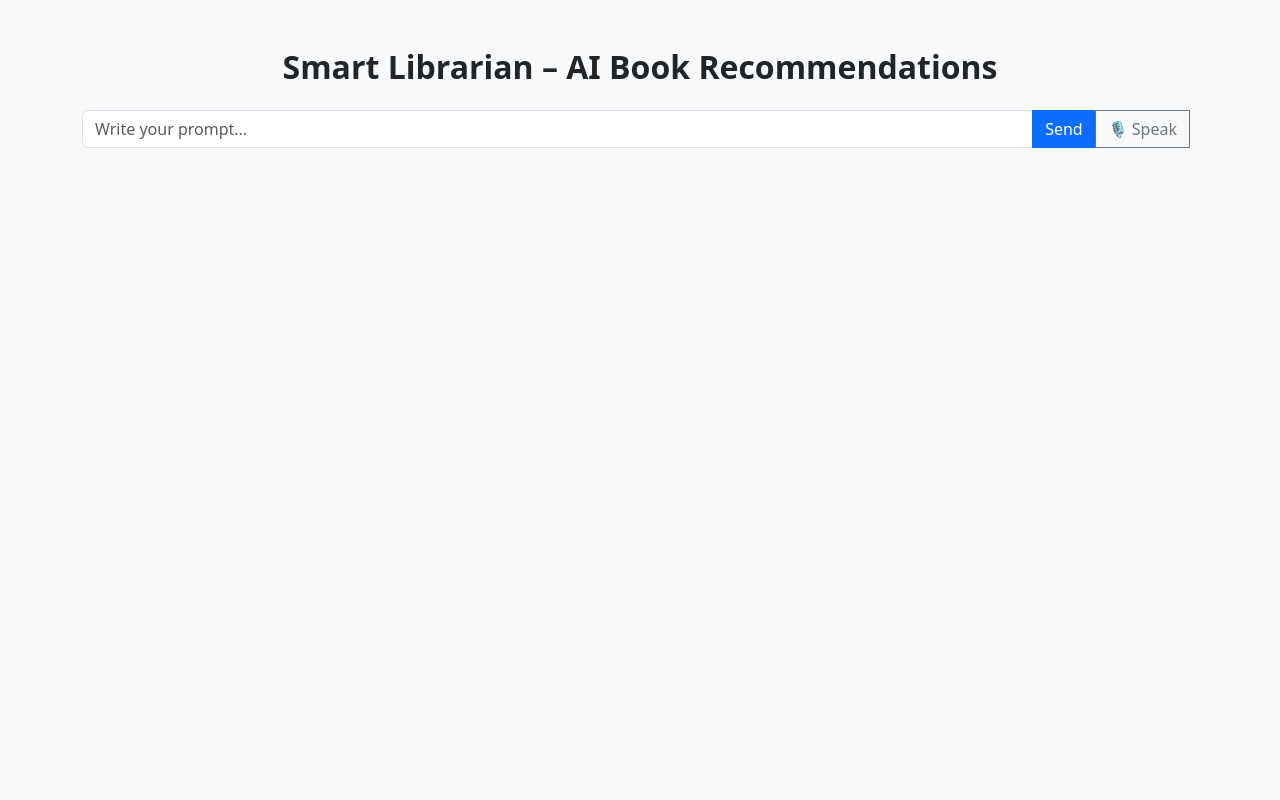
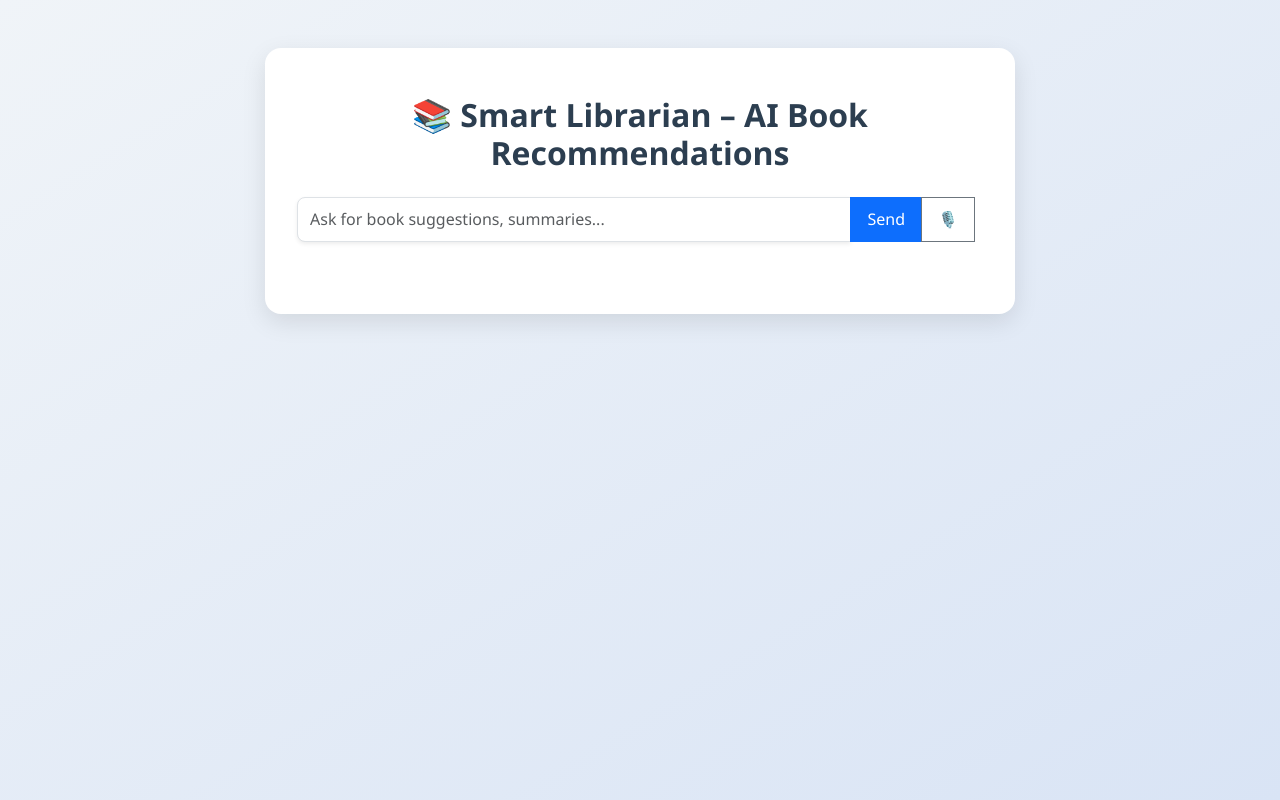
Before and after one commit to Rareshs/DavaX_OpenAI, a Flask app: page / in a window 1280 px wide. Run offline with Flask 3, Linux system fonts and the light colour scheme.

Commit message:
Better UI

```diff
--- a/templates/index.html
+++ b/templates/index.html
@@ -4,24 +4,80 @@
     <meta charset="UTF-8">
     <title>Smart Librarian</title>
     <link href="https://cdn.jsdelivr.net/npm/bootstrap@5.3.2/dist/css/bootstrap.min.css" rel="stylesheet">
+    <style>
+        body {
+            background: linear-gradient(to bottom right, #f0f4f8, #d9e4f5);
+            min-height: 100vh;
+            font-family: "Segoe UI", Roboto, sans-serif;
+        }
+
+        .app-container {
+            max-width: 750px;
+            background-color: #ffffff;
+            border-radius: 16px;
+            padding: 3rem 2rem;
+            box-shadow: 0 8px 24px rgba(0, 0, 0, 0.1);
+        }
+
+        .app-title {
+            font-weight: 700;
+            font-size: 2rem;
+            color: #2c3e50;
+        }
+
+        .input-group > input {
+            border-top-left-radius: 8px;
+            border-bottom-left-radius: 8px;
+        }
+
+        .input-group > button {
+            border-top-right-radius: 8px;
+            border-bottom-right-radius: 8px;
+        }
+
+        .btn {
+            height: 100%;
+            padding: 0.6rem 1rem;
+        }
+
+        .card-title {
+            font-weight: 600;
+            font-size: 1.2rem;
+            color: #34495e;
+        }
+
+        .card-text {
+            font-size: 1.05rem;
+            color: #333;
+        }
+
+        #image-container img {
+            transition: transform 0.3s ease;
+        }
+
+        #image-container img:hover {
+            transform: scale(1.03);
+        }
+    </style>
 </head>
-<body class="bg-light">
+<body>
 
-<div class="container py-5">
-    <h2 class="mb-4 text-center fw-bold">Smart Librarian – AI Book Recommendations</h2>
+<div class="container py-5 d-flex justify-content-center">
+    <div class="app-container w-100">
+        <h2 class="app-title text-center mb-4">📚 Smart Librarian – AI Book Recommendations</h2>
 
         <form method="POST" class="mb-4">
             <div class="input-group">
-            <input type="text" id="query-input" name="query" placeholder="Write your prompt..." class="form-control" required>
+                <input type="text" id="query-input" name="query" placeholder="Ask for book suggestions, summaries..." class="form-control shadow-sm" required>
                 <button type="submit" class="btn btn-primary">Send</button>
-            <button type="button" class="btn btn-outline-secondary" id="start-recording-btn">🎙️ Speak</button>
+                <button type="button" class="btn btn-outline-secondary" id="start-recording-btn">🎙️</button>
             </div>
         </form>
 
         {% if result %}
-        <div class="card mb-4 shadow-sm">
+            <div class="card mb-4 shadow-sm border-0">
                 <div class="card-body">
-                <h5 class="card-title">📖 AI Answer:</h5>
+                    <h5 class="card-title">📖 AI Answer</h5>
                     <p class="card-text" id="ai-result">{{ result|safe }}</p>
 
                     <div class="d-flex flex-wrap gap-2 mt-3">
@@ -37,8 +93,9 @@
                 </div>
             </div>
 
-        <div id="image-container" class="text-center"></div>
+            <div id="image-container" class="text-center mt-4"></div>
         {% endif %}
+    </div>
 </div>
 
 <!-- Inject Flask data as JSON -->
@@ -48,13 +105,12 @@
     }
 </script>
 
-<!-- Main Logic -->
+<!-- Your JavaScript logic remains unchanged -->
 <script>
     let currentAudio = null;
     let mediaRecorder;
     let audioChunks = [];
 
-    // Read Flask-injected data
     const data = JSON.parse(document.getElementById("data-script").textContent);
     let recommendedTitle = data.recommendedTitle;
 
@@ -183,6 +239,5 @@
         });
     });
 </script>
-
 </body>
 </html>
```
Lines whose indentation alone changed are shown as unchanged.
